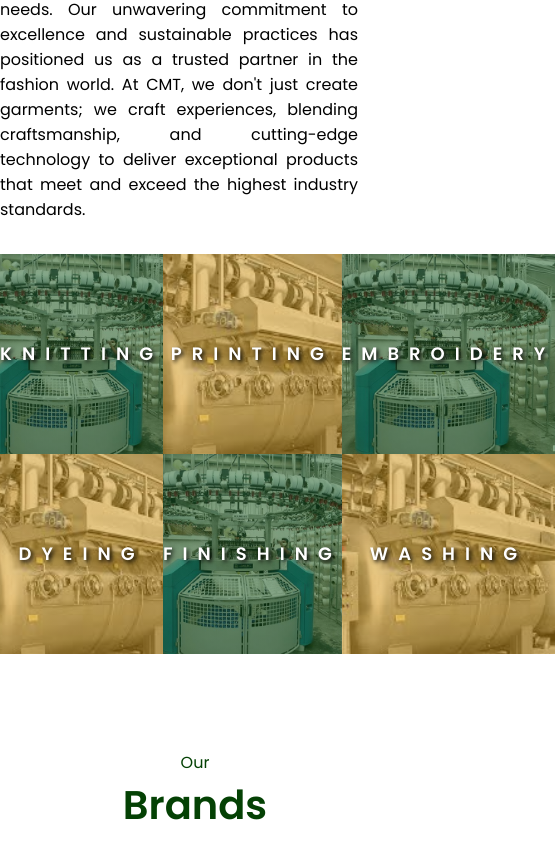
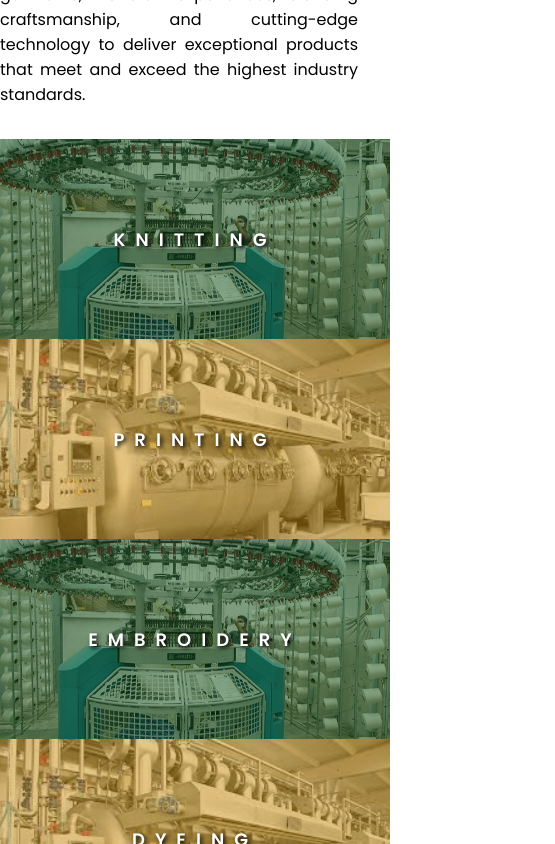
Before and after one commit to Jazminang/CMT-WEBSITE, a plain HTML site: page index.html in a window 390 px wide. Shown: the part 1660-2504 px from the top of the page, 555 px wide, since content can reach past the window. Drawn offline with Linux system fonts and the light colour scheme.

Commit message:
Update mediaqueries.css

```diff
--- a/mediaqueries.css
+++ b/mediaqueries.css
@@ -63,9 +63,23 @@
     .home-text h1, h2 {
         font-size: 20px;
     }
+
+    /* ABOUT SECTION*/
     .about-container {
         flex-direction: column;
     }
+
+    .about-pic{
+        width: 300px;
+    }
+
+     /* SERVICE SECTION*/
+     .service-container {
+        position: relative;
+        display:grid;
+        grid-template-columns: 1fr ;
+        grid-template-rows: auto;
+     }
     /* CONTACTS SECTION*/
     .contact-container {
         position: relative;
```
